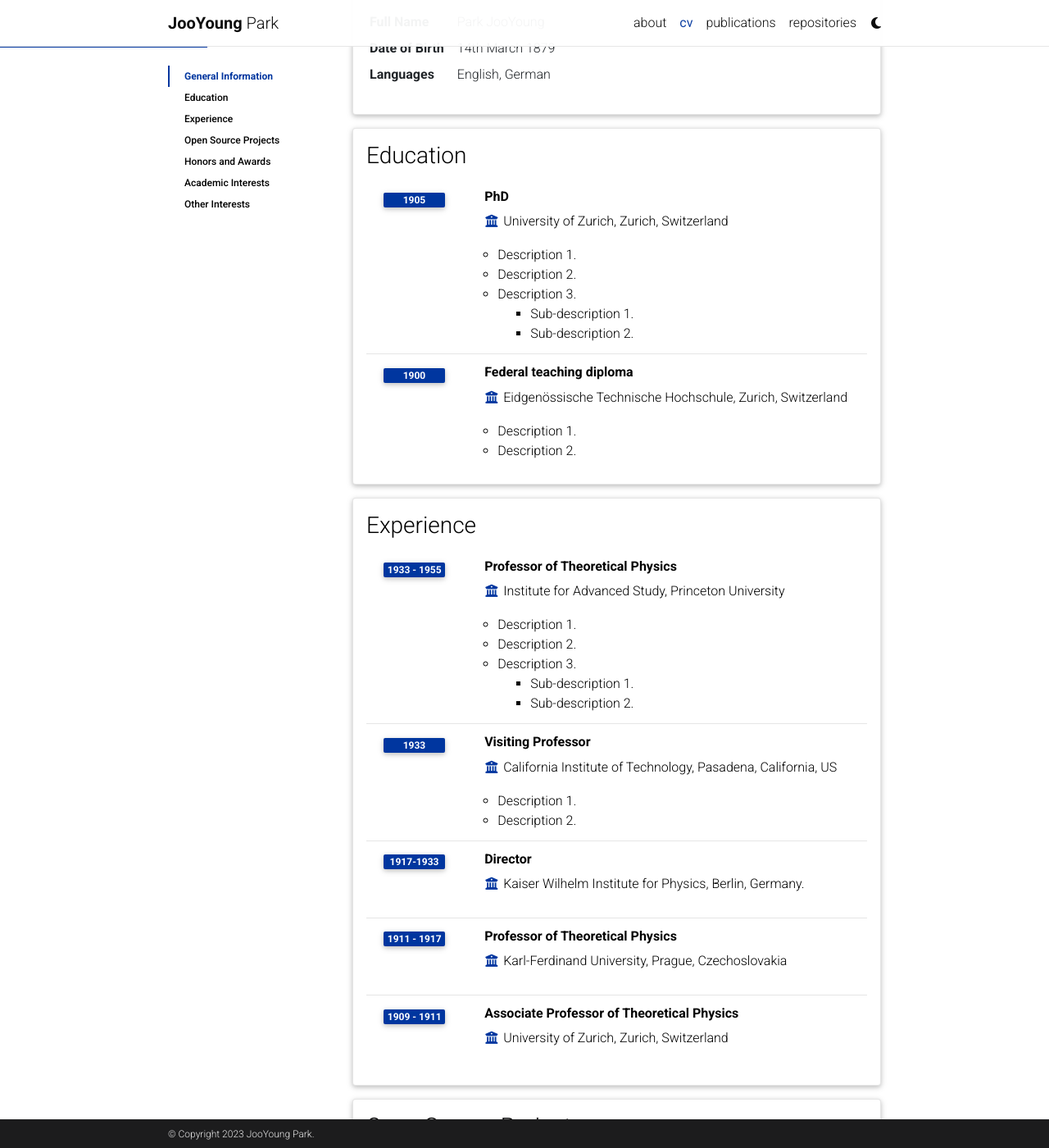
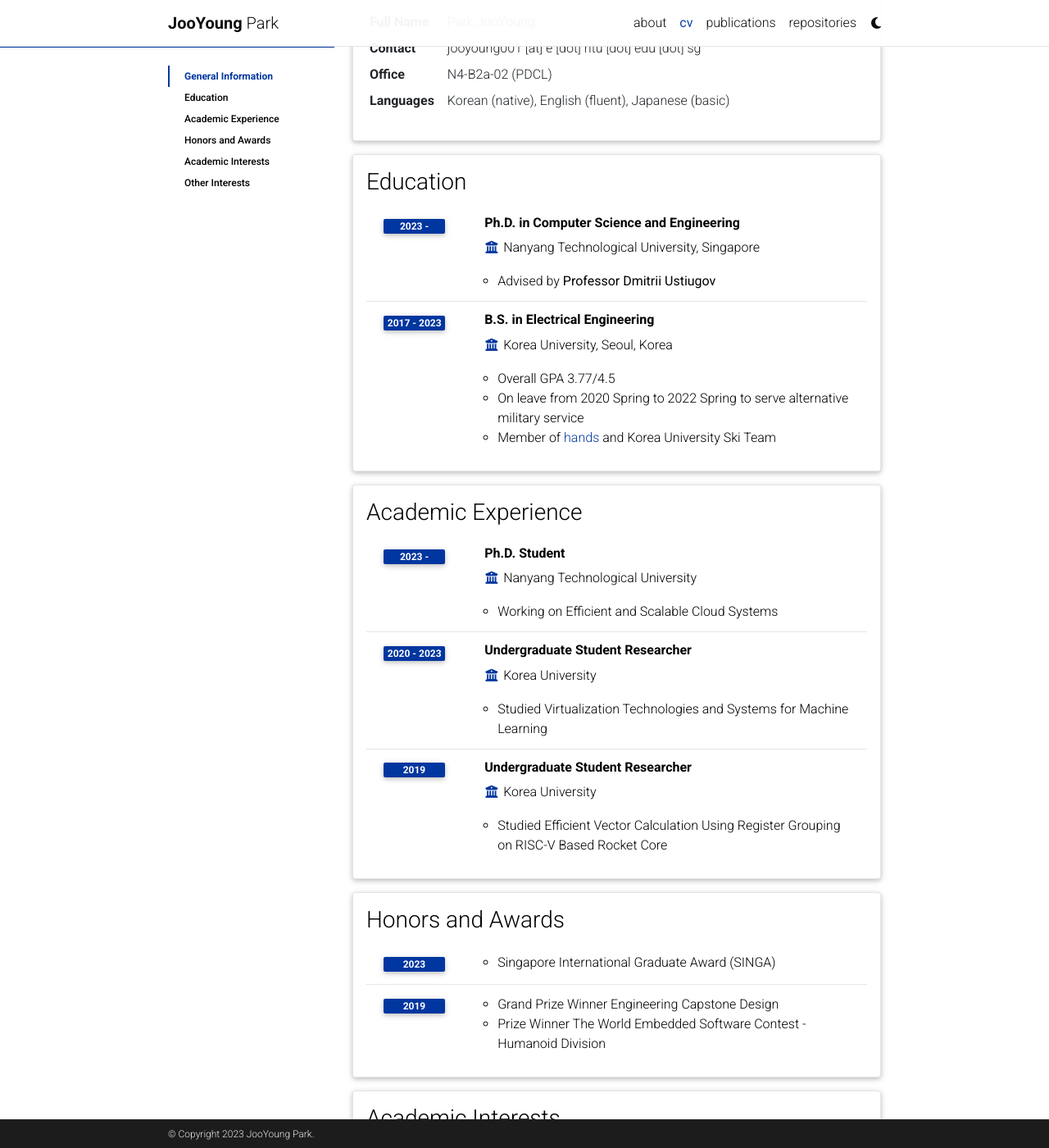
Before and after one commit to JooyoungPark73/jooyoungpark73.github.io, a Jekyll site: the page built from _pages/cv.md, in a window 1280 px wide and 1400 px high, scrolled down 221 px. Shown: the whole window at 82% size. Built offline with Jekyll 4.4.1, drawn with Linux system fonts in a browser that asks for light colours; full-size pictures stand in for the smaller copies a plugin makes; comment, search, counter and statistics services are not loaded; a style sheet for code colours, icons or effects is not loaded; some of the changed text lies outside the part shown.

Commit message:
add CV
Signed-off-by: JooYoung Park <jooyoung.park73@gmail.com>

```diff
--- a/_data/cv.yml
+++ b/_data/cv.yml
@@ -3,95 +3,75 @@
   contents:
     - name: Full Name
       value: Park JooYoung
-    - name: Date of Birth
-      value: 14th March 1879
+    - name: Contact
+      value: jooyoung001 [at] e [dot] ntu [dot] edu [dot] sg
+    - name: Office
+      value: N4-B2a-02 (PDCL)
     - name: Languages
-      value: English, German
+      value: Korean (native), English (fluent), Japanese (basic)
 
 - title: Education
   type: time_table
   contents:
-    - title: PhD
-      institution: University of Zurich, Zurich, Switzerland
-      year: 1905
+    - title: Ph.D. in Computer Science and Engineering
+      institution: Nanyang Technological University, Singapore
+      year: 2023 -
       description:
-        - Description 1.
-        - Description 2.
-        - title: Description 3.
-          contents:
-            - Sub-description 1.
-            - Sub-description 2.
-    - title: Federal teaching diploma
-      institution: Eidgenössische Technische Hochschule, Zurich, Switzerland
-      year: 1900
+        - Advised by <b>Professor Dmitrii Ustiugov</b>
+
+    - title: B.S. in Electrical Engineering
+      institution: Korea University, Seoul, Korea
+      year: 2017 - 2023
       description:
-        - Description 1.
-        - Description 2.
+        - Overall GPA 3.77/4.5
+        - On leave from 2020 Spring to 2022 Spring to serve alternative military service
+        - Member of <a href="https://hands.korea.ac.kr">hands</a> and Korea University Ski Team
 
-- title: Experience
+- title: Academic Experience
   type: time_table
   contents:
-    - title: Professor of Theoretical Physics
-      institution: Institute for Advanced Study, Princeton University
-      year: 1933 - 1955
+    - title: Ph.D. Student
+      institution: Nanyang Technological University
+      year: 2023 -
       description:
-        - Description 1.
-        - Description 2.
-        - title: Description 3.
-          contents:
-            - Sub-description 1.
-            - Sub-description 2.
-    - title: Visiting Professor
-      institution: California Institute of Technology, Pasadena, California, US
-      year: 1933
+        - Working on Efficient and Scalable Cloud Systems
+
+    - title: Undergraduate Student Researcher
+      institution: Korea University
+      year: 2020 - 2023
       description:
-        - Description 1.
-        - Description 2.
+        - Studied Virtualization Technologies and Systems for Machine Learning
 
-    - title: Director
-      institution: Kaiser Wilhelm Institute for Physics, Berlin, Germany.
-      year: 1917-1933
-
-    - title: Professor of Theoretical Physics
-      institution: Karl-Ferdinand University, Prague, Czechoslovakia
-      year: 1911 - 1917
+    - title: Undergraduate Student Researcher
+      institution: Korea University
+      year: 2019
       description:
-
-    - title: Associate Professor of Theoretical Physics
-      institution: University of Zurich, Zurich, Switzerland
-      year: 1909 - 1911
-
-- title: Open Source Projects
-  type: time_table
-  contents:
-    - title: <a href="https://github.com/alshedivat/al-folio">al-folio</a>
-      year: 2015-now
-      description: A beautiful, simple, clean, and responsive Jekyll theme for academics.
+        - Studied Efficient Vector Calculation Using Register Grouping on RISC-V Based Rocket Core
 
 - title: Honors and Awards
   type: time_table
   contents:
-    - year: 1921
+    - year: 2023
       items:
-        - Nobel Prize in Physics
-        - Matteucci Medal
-    - year: 2029
+        - Singapore International Graduate Award (SINGA)
+    - year: 2019
       items:
-        - Max Planck Medal
+        - Grand Prize Winner Engineering Capstone Design
+        - Prize Winner The World Embedded Software Contest - Humanoid Division
 
 - title: Academic Interests
   type: nested_list
   contents:
-    - title: Topic 1.
+    - title: Make Computing Fast, Efficient, and Scalable
       items:
-        - Description 1.
-        - Description 2.
-    - title: Topic 2.
+        - Efficient and Scalable Cloud Systems
+        - Serverless Architecture
+    - title: Make Computing More Accessible
       items:
-        - Description 1.
-        - Description 2.
+        - Integrating Workflow Execution into Serverless Framework
+        - Systems for Machine Learning
 
 - title: Other Interests
   type: list
   contents:
-    - <u>Hobbies:</u> Hobby 1, Hobby 2, etc.
+    - <b>Hobbies:</b> Skiing, Swimming, Hiking, Traveling
--- a/_layouts/cv.html
+++ b/_layouts/cv.html
@@ -83,6 +83,8 @@
               {% include resume/interests.html %}
             {% when "certificates" %}
               {% include resume/certificates.html %}
+            {% when "references" %}
+              {% include resume/references.html %}
             {% else %}
 
           {% endcase %}
```
Also changed, not shown: _pages/about.md (+4 -4 lines), assets/json/resume.json (+128 -8 lines).
